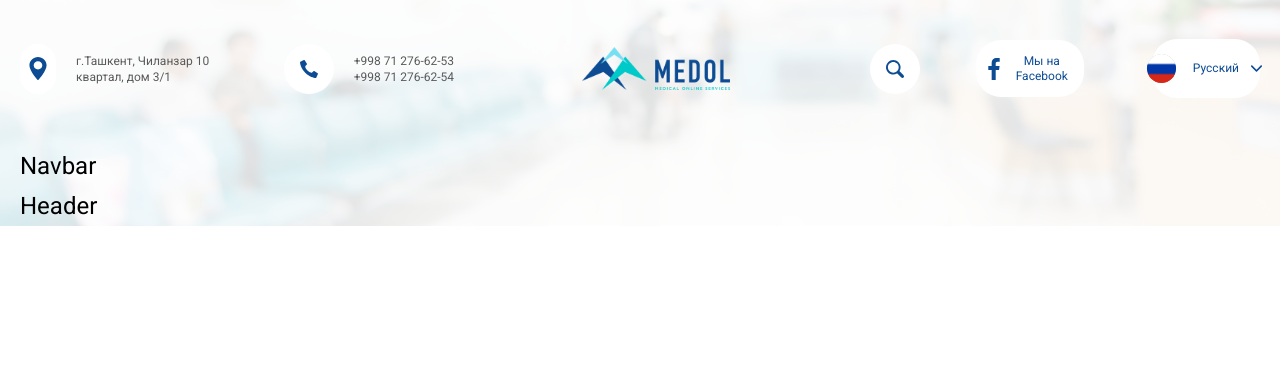
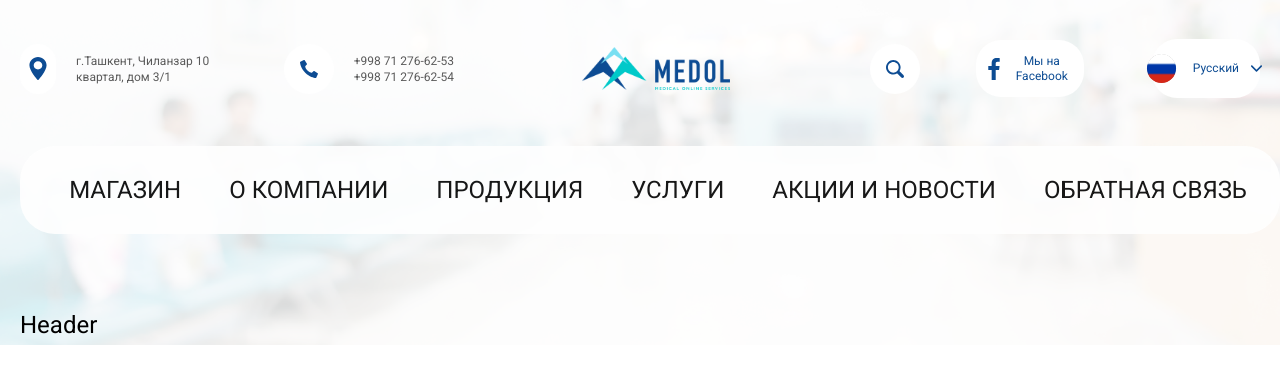
Before and after one commit to frontendoniyorbek/medol, a Next.js app: page / in a window 1280 px wide. Shown: the top 384 px of the page. Built offline with nearby package versions, Linux system fonts and the light colour scheme.

Commit message:
Navbar component

```diff
--- a/src/components/navbar.js
+++ b/src/components/navbar.js
@@ -1,5 +1,31 @@
+import Link from 'next/link';
+import navbar from '../styles/styles.module.css';
+
 const Navbar = () => {
-	return <div>Navbar</div>;
+	return (
+		<nav className='opacity-90 bg-white rounded-[35px] mb-[71px] pt-6 pr-8 pb-6 pl-12'>
+			<ul className='flex items-center justify-center list-none'>
+				<li className={navbar.navLi}>
+					<Link href={'#'}>МАГАЗИН</Link>
+				</li>
+				<li className={navbar.navLi}>
+					<Link href={'#'}>О КОМПАНИИ</Link>
+				</li>
+				<li className={navbar.navLi}>
+					<Link href={'#'}>ПРОДУКЦИЯ</Link>
+				</li>
+				<li className={navbar.navLi}>
+					<Link href={'#'}>УСЛУГИ</Link>
+				</li>
+				<li className={navbar.navLi}>
+					<Link href={'#'}>АКЦИИ И НОВОСТИ</Link>
+				</li>
+				<li className={navbar.navLi}>
+					<Link href={'#'}>ОБРАТНАЯ СВЯЗЬ</Link>
+				</li>
+			</ul>
+		</nav>
+	);
 };
 
 export default Navbar;
--- a/src/styles/styles.module.css
+++ b/src/styles/styles.module.css
@@ -13,3 +13,7 @@
 	padding-left: 20px;
 	padding-left: 20px;
 }
+
+.navLi:not(:last-child) {
+	margin-right: 48px;
+}
```
